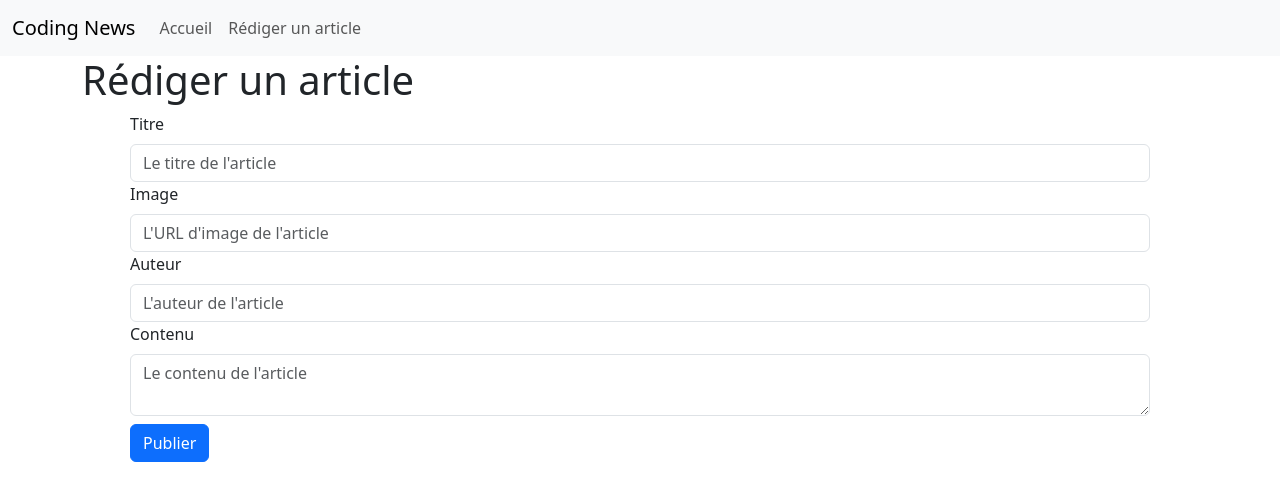
After one commit to Chris-CHEVALIER/1WEBD-Coding-News, a PHP site: page /articleForm.php in a window 1280 px wide. The commit adds this page. Shown: the top 501 px of the page. Run offline with PHP 8.4, Linux system fonts and the light colour scheme.

Commit message:
10 - La POO avec PHP

```diff
--- /dev/null
+++ b/articleForm.php
@@ -0,0 +1,16 @@
+<?php require("./header.php") ?>
+<h1>Rédiger un article</h1>
+
+<form class="mx-5">
+    <label for="title" class="form-label">Titre</label>
+    <input type="text" name="title" id="title" placeholder="Le titre de l'article" minlength="5" maxlength="120" class="form-control">
+    <label for="image" class="form-label">Image</label>
+    <input type="url" name="image" id="image" placeholder="L'URL d'image de l'article" minlength="5" maxlength="120" class="form-control">
+    <label for="author" class="form-label">Auteur</label>
+    <input type="text" name="author" id="author" placeholder="L'auteur de l'article" minlength="5" maxlength="120" class="form-control">
+    <label for="content" class="form-label">Contenu</label>
+    <textarea name="content" id="content" placeholder="Le contenu de l'article" minlength="10" maxlength="1200" class="form-control"></textarea>
+    <input type="submit" value="Publier" class="btn btn-primary mt-2">
+</form>
+
+<?php require("./footer.php") ?>
--- /dev/null
+++ b/footer.php
@@ -0,0 +1,6 @@
+</div>
+<script src="https://cdn.jsdelivr.net/npm/@popperjs/core@2.11.7/dist/umd/popper.min.js" integrity="sha384-zYPOMqeu1DAVkHiLqWBUTcbYfZ8osu1Nd6Z89ify25QV9guujx43ITvfi12/QExE" crossorigin="anonymous"></script>
+<script src="https://cdn.jsdelivr.net/npm/bootstrap@5.3.0-alpha3/dist/js/bootstrap.min.js" integrity="sha384-Y4oOpwW3duJdCWv5ly8SCFYWqFDsfob/3GkgExXKV4idmbt98QcxXYs9UoXAB7BZ" crossorigin="anonymous"></script>
+</body>
+
+</html>
--- /dev/null
+++ b/header.php
@@ -0,0 +1,41 @@
+<!DOCTYPE html>
+<html lang="fr-FR">
+
+<head>
+    <meta charset="UTF-8">
+    <meta name="viewport" content="width=device-width, initial-scale=1.0">
+    <link href="https://cdn.jsdelivr.net/npm/bootstrap@5.3.0-alpha3/dist/css/bootstrap.min.css" rel="stylesheet" integrity="sha384-KK94CHFLLe+nY2dmCWGMq91rCGa5gtU4mk92HdvYe+M/SXH301p5ILy+dN9+nJOZ" crossorigin="anonymous">
+    <title>Coding News</title>
+</head>
+
+<body>
+    <?php
+    function loadClass(string $class): void
+    {
+        require "./Entity/$class.php";
+    }
+
+    spl_autoload_register("loadClass");
+    ?>
+
+    <nav class="navbar navbar-expand-lg bg-body-tertiary">
+        <div class="container-fluid">
+            <a class="navbar-brand" href="./index.php">Coding News</a>
+            <button class="navbar-toggler" type="button" data-bs-toggle="collapse" data-bs-target="#navbarNav" aria-controls="navbarNav" aria-expanded="false" aria-label="Toggle navigation">
+                <span class="navbar-toggler-icon"></span>
+            </button>
+            <div class="collapse navbar-collapse" id="navbarNav">
+                <ul class="navbar-nav">
+                    <li class="nav-item">
+                        <a class="nav-link" href="./index.php">Accueil</a>
+                    </li>
+                    <li class="nav-item">
+                        <a class="nav-link" href="./articleForm.php">Rédiger un article</a>
+                    </li>
+
+                </ul>
+            </div>
+        </div>
+    </nav>
+
+    <div class="container">
```
Also changed, not shown: Entity/Article.php (added, +90 -0 lines), index.php (+25 -10 lines).
